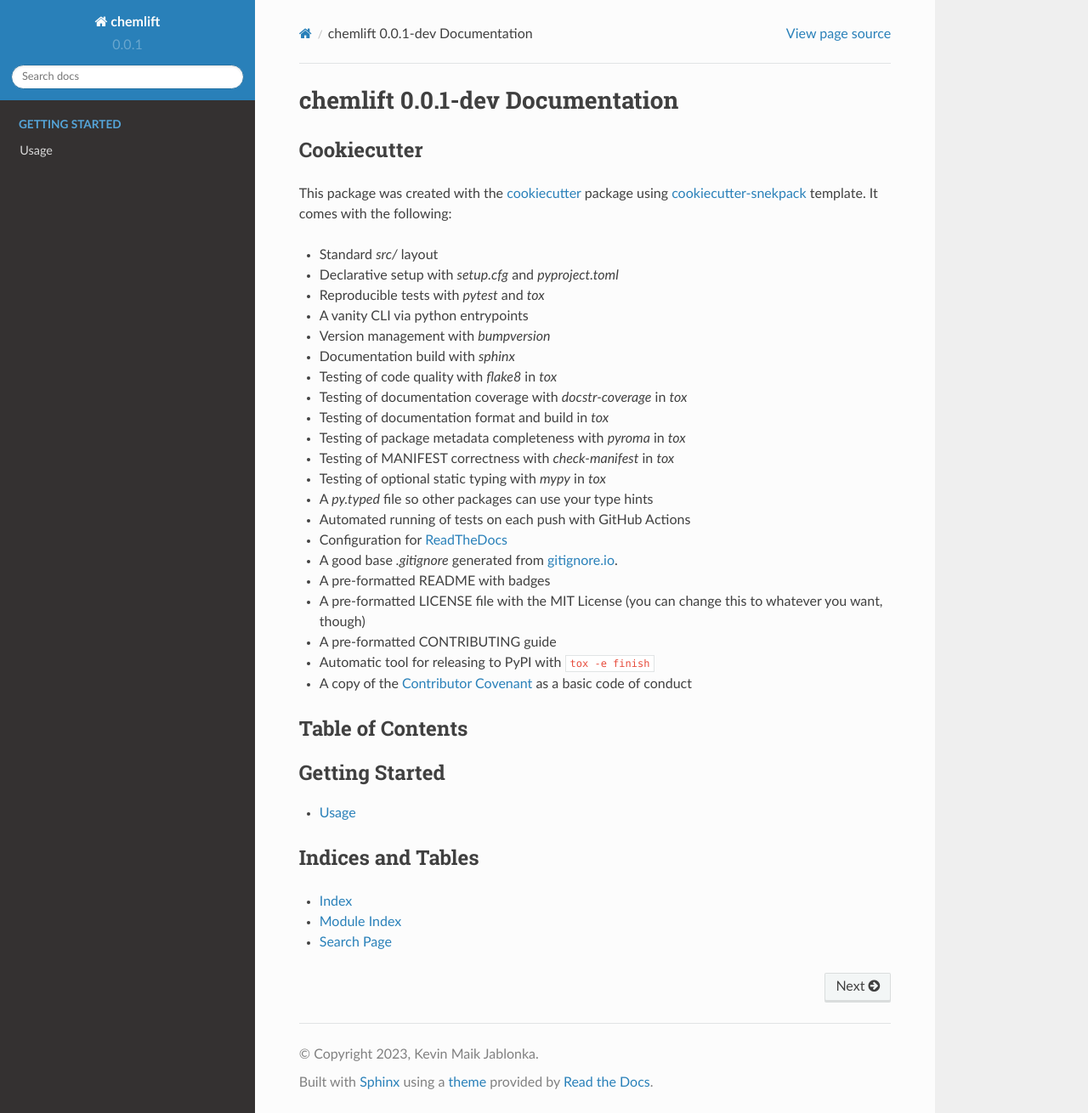
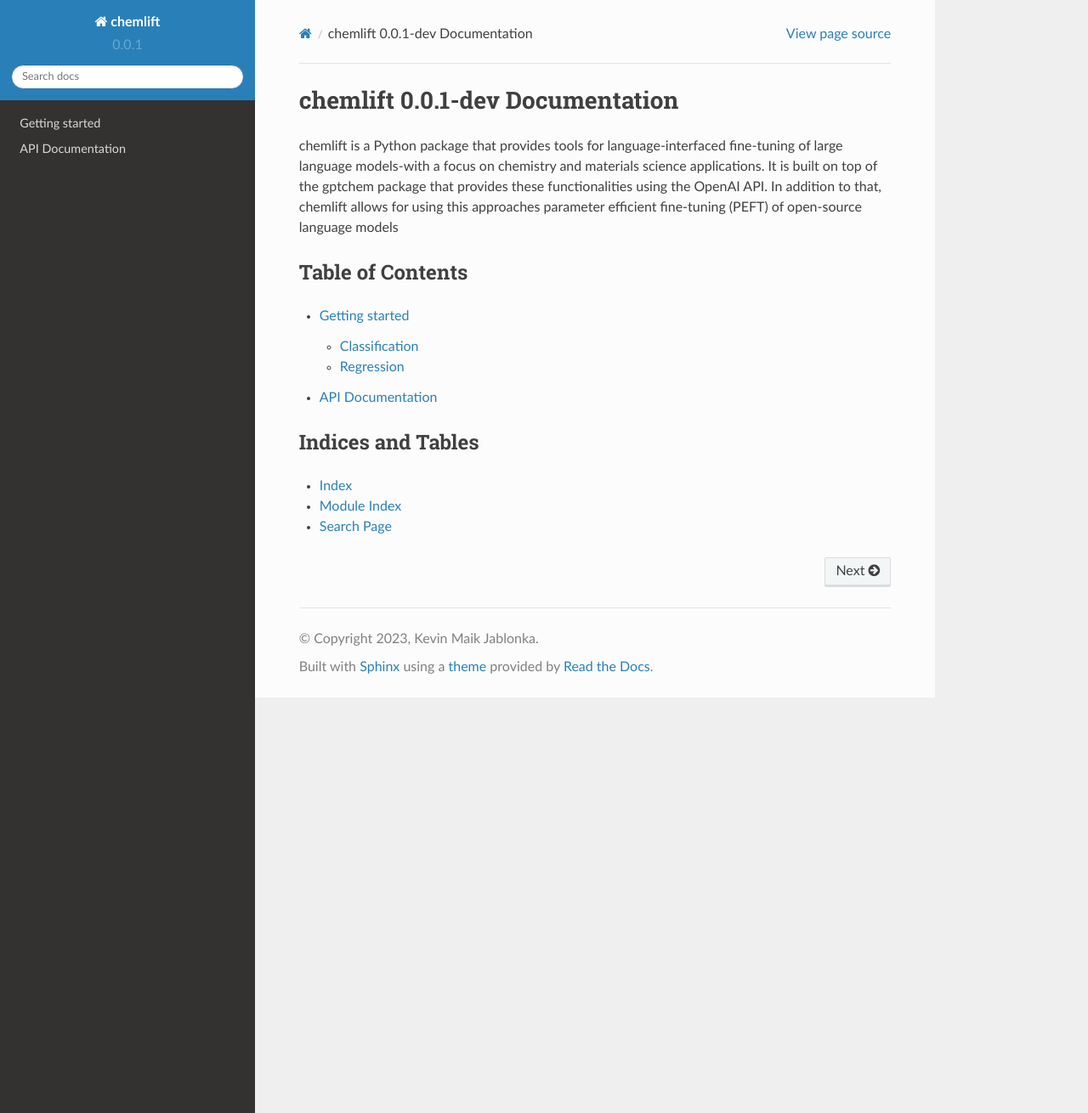
Before and after one commit to lamalab-org/chemlift, a Sphinx documentation site: the page built from docs/source/index.rst, in a window 1280 px wide and 1310 px high. Shown: the whole window at 85% size. Built offline with Sphinx 7.4.7 and the Read the Docs theme 2.0.0, drawn with Linux system fonts in a browser that asks for light colours; pages that are not in the unit, such as notebooks, are missing from menus.

Commit message:
start updating docs

```diff
--- /dev/null
+++ b/docs/source/api.rst
@@ -0,0 +1,2 @@
+API Documentation
+===================
--- a/docs/source/index.rst
+++ b/docs/source/index.rst
@@ -1,43 +1,18 @@
 chemlift |release| Documentation
 ================================
 
-Cookiecutter
-------------
-This package was created with the `cookiecutter <https://github.com/cookiecutter/cookiecutter>`_
-package using `cookiecutter-snekpack <https://github.com/cthoyt/cookiecutter-snekpack>`_ template.
-It comes with the following:
-
-- Standard `src/` layout
-- Declarative setup with `setup.cfg` and `pyproject.toml`
-- Reproducible tests with `pytest` and `tox`
-- A vanity CLI via python entrypoints
-- Version management with `bumpversion`
-- Documentation build with `sphinx`
-- Testing of code quality with `flake8` in `tox`
-- Testing of documentation coverage with `docstr-coverage` in `tox`
-- Testing of documentation format and build in `tox`
-- Testing of package metadata completeness with `pyroma` in `tox`
-- Testing of MANIFEST correctness with `check-manifest` in `tox`
-- Testing of optional static typing with `mypy` in `tox`
-- A `py.typed` file so other packages can use your type hints
-- Automated running of tests on each push with GitHub Actions
-- Configuration for `ReadTheDocs <https://readthedocs.org/>`_
-- A good base `.gitignore` generated from `gitignore.io <https://gitignore.io>`_.
-- A pre-formatted README with badges
-- A pre-formatted LICENSE file with the MIT License (you can change this to whatever you want, though)
-- A pre-formatted CONTRIBUTING guide
-- Automatic tool for releasing to PyPI with ``tox -e finish``
-- A copy of the `Contributor Covenant <https://www.contributor-covenant.org>`_ as a basic code of conduct
+chemlift is a Python package that provides tools for language-interfaced fine-tuning of large language models-with a focus on chemistry and materials science applications.
+It is built on top of the gptchem package that provides these functionalities using the OpenAI API.
+In addition to that, chemlift allows for using this approaches parameter efficient fine-tuning (PEFT) of open-source language models
 
 Table of Contents
 -----------------
 .. toctree::
    :maxdepth: 2
-   :caption: Getting Started
-   :name: start
 
    installation
    usage
+   api
 
 
 Indices and Tables
--- a/docs/source/usage.rst
+++ b/docs/source/usage.rst
@@ -1,4 +1,10 @@
-Usage
-=====
-.. automodule:: chemlift.api
-    :members:
+Getting started
+=====================
+
+Classification
+-----------------
+
+
+
+Regression
+-----------------
```
Also changed, not shown: 1 other file.
